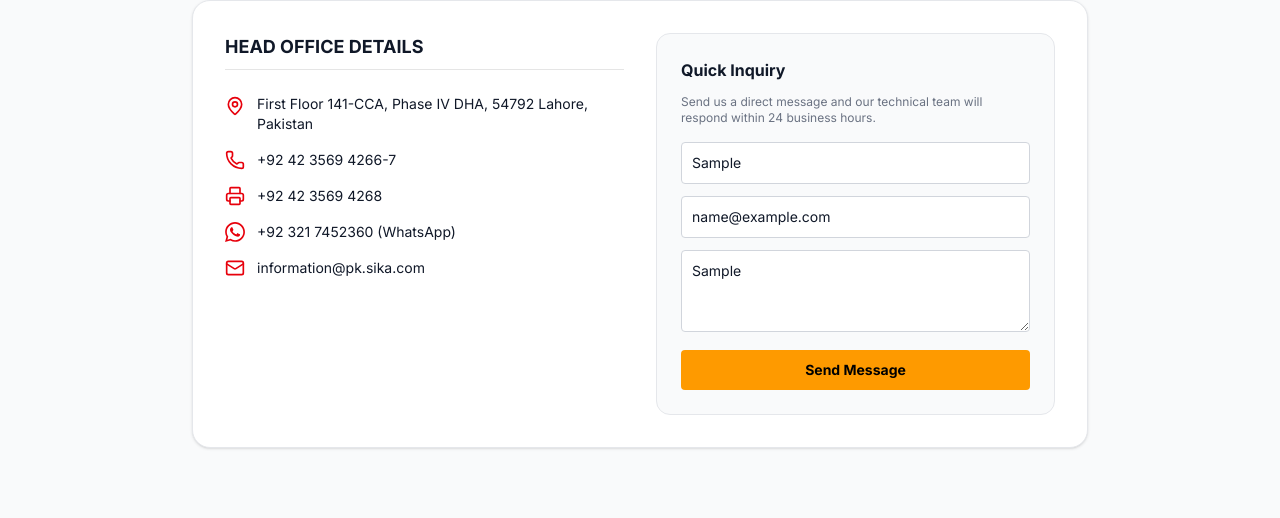
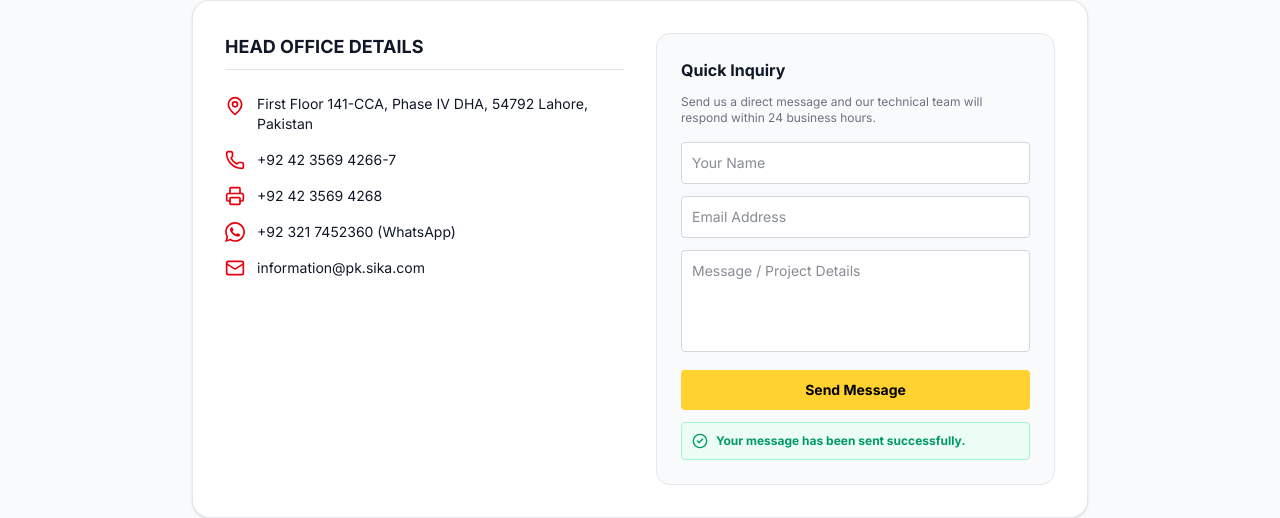
Before and after one commit to farhanali157/sika-ecommerce, a Next.js app: page /contact in a window 1280 px wide. Both pictures are taken after typing "Sample", "name@example.com", "Sample" into the empty fields and a click on the button "Send Message". Shown: the part 265-783 px from the top of the page. Built offline with nearby package versions, Linux system fonts and the light colour scheme; no server answers; the database is empty.

Commit message:
feat: implement professional contact form state management

```diff
--- a/src/app/contact/page.tsx
+++ b/src/app/contact/page.tsx
@@ -1,8 +1,36 @@
 "use client";
 
-import { MapPin, Phone, Printer, Mail } from "lucide-react";
+import { useState } from "react";
+import { MapPin, Phone, Printer, Mail, CheckCircle2, AlertCircle } from "lucide-react";
 
 export default function ContactUsPage() {
+  const [name, setName] = useState("");
+  const [email, setEmail] = useState("");
+  const [message, setMessage] = useState("");
+  const [status, setStatus] = useState<"idle" | "submitting" | "success" | "error">("idle");
+
+  const handleSubmit = async (e: React.FormEvent) => {
+    e.preventDefault();
+    setStatus("submitting");
+
+    try {
+      // PROD NOTE: Replace this timeout with your actual API call or Server Action
+      // await fetch('/api/contact', { method: 'POST', body: JSON.stringify({ name, email, message }) });
+      await new Promise((resolve) => setTimeout(resolve, 1500));
+
+      setStatus("success");
+      setName("");
+      setEmail("");
+      setMessage("");
+
+      // Reset the success message after 4 seconds
+      setTimeout(() => setStatus("idle"), 4000);
+    } catch (error) {
+      console.error("Failed to send message:", error);
+      setStatus("error");
+    }
+  };
+
   return (
     <div className="min-h-screen bg-gray-50 text-gray-900 py-12 px-4 sm:px-6 lg:px-8">
       <div className="mx-auto max-w-4xl space-y-8">
@@ -53,13 +81,67 @@ export default function ContactUsPage() {
               <h4 className="font-bold text-gray-900">Quick Inquiry</h4>
               <p className="text-xs text-gray-500">Send us a direct message and our technical team will respond within 24 business hours.</p>
             </div>
-            <form onSubmit={(e) => e.preventDefault()} className="space-y-3 pt-4">
-              <input type="text" placeholder="Your Name" className="w-full text-sm p-2.5 rounded border border-gray-300 bg-white" />
-              <input type="email" placeholder="Email Address" className="w-full text-sm p-2.5 rounded border border-gray-300 bg-white" />
-              <textarea placeholder="Message / Project Details" rows={3} className="w-full text-sm p-2.5 rounded border border-gray-300 bg-white"></textarea>
-              <button type="submit" className="w-full bg-amber-500 hover:bg-amber-600 text-black font-bold text-sm py-2.5 rounded transition">
-                Send Message
+
+            <form onSubmit={handleSubmit} className="space-y-3 pt-4">
+              <input
+                type="text"
+                required
+                disabled={status === "submitting"}
+                value={name}
+                onChange={(e) => setName(e.target.value)}
+                placeholder="Your Name"
+                className="w-full text-sm p-2.5 rounded border border-gray-300 bg-white disabled:bg-gray-100 disabled:cursor-not-allowed transition-colors"
+              />
+              <input
+                type="email"
+                required
+                disabled={status === "submitting"}
+                value={email}
+                onChange={(e) => setEmail(e.target.value)}
+                placeholder="Email Address"
+                className="w-full text-sm p-2.5 rounded border border-gray-300 bg-white disabled:bg-gray-100 disabled:cursor-not-allowed transition-colors"
+              />
+              <textarea
+                required
+                disabled={status === "submitting"}
+                value={message}
+                onChange={(e) => setMessage(e.target.value)}
+                placeholder="Message / Project Details"
+                rows={4}
+                className="w-full text-sm p-2.5 rounded border border-gray-300 bg-white disabled:bg-gray-100 disabled:cursor-not-allowed transition-colors resize-none"
+              ></textarea>
+
+              <button
+                type="submit"
+                disabled={status === "submitting" || status === "success"}
+                className="w-full flex items-center justify-center bg-amber-500 hover:bg-amber-600 disabled:bg-amber-300 disabled:cursor-not-allowed text-black font-bold text-sm py-2.5 rounded transition-colors"
+              >
+                {status === "submitting" ? (
+                  <span className="flex items-center gap-2">
+                    <svg className="animate-spin h-4 w-4 text-black" xmlns="http://www.w3.org/2000/svg" fill="none" viewBox="0 0 24 24">
+                      <circle className="opacity-25" cx="12" cy="12" r="10" stroke="currentColor" strokeWidth="4"></circle>
+                      <path className="opacity-75" fill="currentColor" d="M4 12a8 8 0 018-8V0C5.373 0 0 5.373 0 12h4zm2 5.291A7.962 7.962 0 014 12H0c0 3.042 1.135 5.824 3 7.938l3-2.647z"></path>
+                    </svg>
+                    Sending...
+                  </span>
+                ) : (
+                  "Send Message"
+                )}
               </button>
+
+              {/* Status Messages */}
+              {status === "success" && (
+                <div className="flex items-center gap-2 text-emerald-600 bg-emerald-50 p-2.5 rounded text-xs font-bold border border-emerald-200">
+                  <CheckCircle2 className="h-4 w-4" />
+                  Your message has been sent successfully.
+                </div>
+              )}
+              {status === "error" && (
+                <div className="flex items-center gap-2 text-red-600 bg-red-50 p-2.5 rounded text-xs font-bold border border-red-200">
+                  <AlertCircle className="h-4 w-4" />
+                  Something went wrong. Please try again.
+                </div>
+              )}
             </form>
           </div>
         </div>
```
